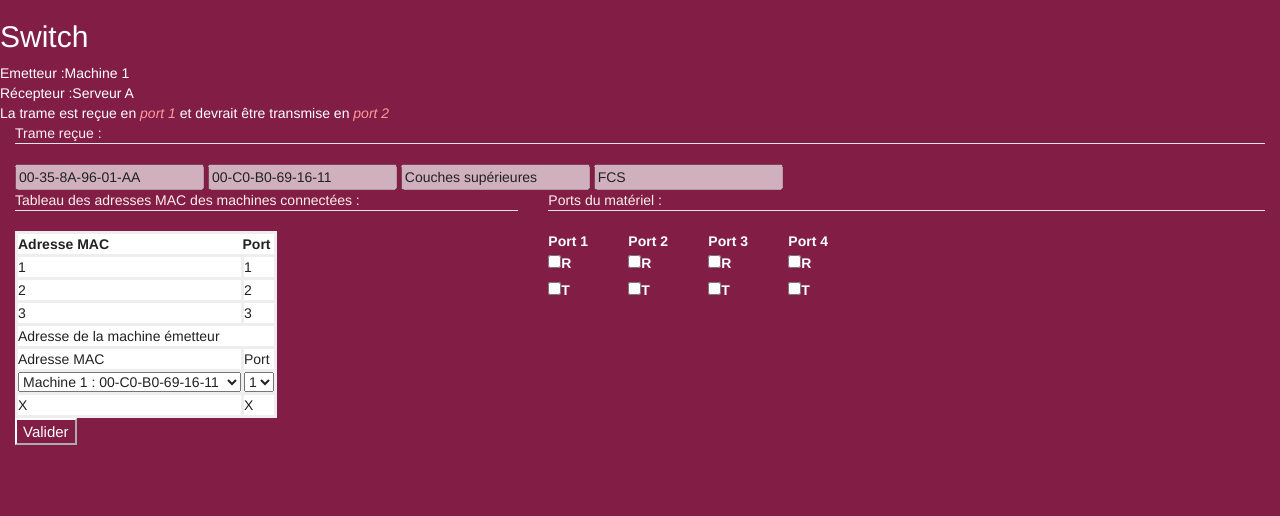
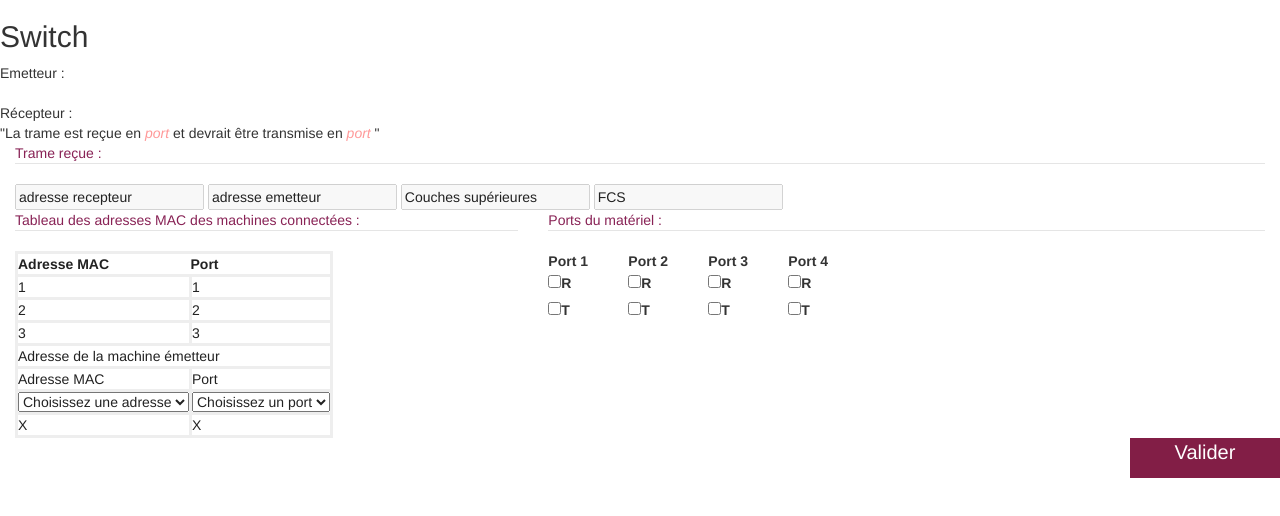
Before and after one commit to Vitosha-Inc/switch-hub, a plain HTML site: page dossier/affichage--html/switch.html in a window 1280 px wide. Drawn offline with nearby package versions, Linux system fonts and the light colour scheme.

Commit message:
renamed:    action.js -> Ressources de travail/action.js 	renamed:    cas_usage.JPG -> Ressources de travail/cas_usage.JPG 	renamed:    index.html -> Ressources de travail/index.html 	renamed:    projet-debut.html -> Ressources de travail/projet-debut.html 	renamed:    switch-hub-0.jpg -> Ressources de travail/switch-hub-0.jpg 	renamed:    switch-hub-1.jpg -> Ressources de travail/switch-hub-1.jpg 	renamed:    switch-hub-2.jpg -> Ressources de travail/switch-hub-2.jpg 	renamed:    switch-hub-3.jpg -> Ressources de travail/switch-hub-3.jpg 	renamed:    switch-hub-4.jpg -> Ressources de travail/switch-hub-4.jpg 	renamed:    switch-hub-5.jpg -> Ressources de travail/switch-hub-5.jpg 	renamed:    switch-hub-6.jpg -> Ressources de travail/switch-hub-6.jpg 	renamed:    switch-hub-7.jpg -> Ressources de travail/switch-hub-7.jpg 	renamed:    switch-hub-8.jpg -> Ressources de travail/switch-hub-8.jpg 	renamed:    switch-hub-9.jpg -> Ressources de travail/switch-hub-9.jpg 	renamed:    testemission.html -> Ressources de travail/testemission.html 	renamed:    testswitch.html -> Ressources de travail/testswitch.html 	modified:   dossier/affichage--html/switch.html 	modified:   dossier/gestion--js/faire-exercice-backup.js 	modified:   dossier/gestion--js/faire-exercice.js

```diff
--- a/dossier/affichage--html/switch.html
+++ b/dossier/affichage--html/switch.html
@@ -6,10 +6,10 @@
 	<link rel="stylesheet" href="https://maxcdn.bootstrapcdn.com/bootstrap/3.3.5/css/bootstrap.min.css">
 	<script src="https://maxcdn.bootstrapcdn.com/bootstrap/3.3.6/js/bootstrap.min.js"></script>
 	<style>
-	body {
+	<!---body {
 	background-color:#821e46;
 	color:white;
-	}
+	}-->
 
 	input{
 	color:#222;
@@ -34,15 +34,27 @@
 	}
 
 	legend{
-	color:#fee;
+	color:#825;
 	font-size:14px;
 	}
 
-	input[type=submit]{
+	#validerSwitch {
 	background-color:#821e46;
 	border-color:white;
 	color:white;
-	font-size:15px;
+	font-size:20px;
+	width:150px;
+	float:right;
+	text-align:center;
+	vertical-align:middle;
+	height:40px;
+	}
+
+	#validerSwitch:hover {
+	background-color:#A43f68;
+	border:white;
+	color:white;
+	font-size:20px;
 	}
 
 	span{
@@ -53,16 +65,18 @@
 </head>
 <body>
 <div id="machine">
-<h2>Switch</h2>
+<h2>Switch</h2>Emetteur :<div id="emetteur"></div></br>Récepteur :<div id="recepteur"></div>
 </div>
 
-<div id="infos"></div><!--- Div provisoire pour indiquer le chemin de la trame --->
+<div id="infos">"La trame est reçue en <span>port <span id="portEmInfo"></span> </span> et devrait être transmise en <span>port <span id="portReInfo"></span> </span>"</div><!--- Div provisoire pour indiquer le chemin de la trame --->
+<div id="eltPreDiv" style="visibility:hidden;"></div>
+<div id="eltSuiDiv" style="visibility:hidden;"></div>
 
 <div id="trame" class="col-lg-12 col-xs-12">
 <form id="trameRec">
 <legend>Trame reçue : </legend>
-<input type="text" id="recepteur" disabled="disabled" value="adresse recepteur"></input>
-<input type="text" id="emetteur" disabled="disabled" value="adresse emetteur"></input>
+<input type="text" id="recepteurAdresse" disabled="disabled" value="adresse recepteur"></input>
+<input type="text" id="emetteurAdresse" disabled="disabled" value="adresse emetteur"></input>
 <input type="text" disabled="disabled" value="Couches supérieures"></input>
 <input type="text" disabled="disabled" value="FCS"></input>
 </form>
@@ -83,17 +97,19 @@
 <tr><td>Adresse MAC</td>
 <td>Port</td></tr>
 <td><select name='emetteurSwitch' id="emetteurSwitch">
-	<option value="Machine 1">Machine 1 : 00-C0-B0-69-16-11</option>
-	<option value="Machine 2">Machine 2 : 00-C0-B0-08-31-22</option>
-	<option value="Machine 3">Machine 3 : 00-10-2B-88-00-33</option>
-	<option value="Machine 4">Machine 4 : 00-00-48-24-E5-44</option>
-	<option value="Machine 5">Machine 5 : 00-AA-00-95-A0-55</option>
-	<option value="Machine 6">Machine 6 : 00-F0-00-6A-11-66</option>
-	<option value="Serveur A">Serveur A : 00-35-8A-96-01-AA</option>
-	<option value="Serveur B">Serveur B : 02-35-5A-66-64-BB</option>
-	<option value="Broadcast">Broadcast : FF-FF-FF-FF-FF-FF</option>
+	<option value="defaut">Choisissez une adresse</option>
+	<option value="client_0">client_0 MAC :</option>
+	<option value="client_1">client_1 MAC :</option>
+	<option value="client_2">client_2 MAC :</option>
+	<option value="client_3">client_3 MAC :</option>
+	<!--<option value="Machine 5">Machine 5 : 00-AA-00-95-A0-55</option>
+	<option value="Machine 6">Machine 6 : 00-F0-00-6A-11-66</option>-->
+	<option value="serveur_0">serveur_0 MAC :</option>
+	<option value="serveur_1">serveur_1 MAC :</option>
+	<!--<option value="Broadcast">Broadcast : FF-FF-FF-FF-FF-FF</option>-->
 </select></td>
 <td><select name='port' id="port">
+	<option value="defaut">Choisissez un port</option>
 	<option value="1">1</option>
 	<option value="2">2</option>
 	<option value="3">3</option>
@@ -125,22 +141,22 @@
 </tr>
 </table>
 </div>
-
-<form class="col-lg-12 col-xs-12">
-<input type="submit" id="validerSwitch" name="valider_switch" value="Valider"/>
-</form>
+<div style="clear:both;"></div>
+<div class="col-lg-8 col-xs-8" id="validerSwitch">
+Valider
+</div>
 
 <script type="text/javascript">
-//Emetteur-Récepteur qui sera défini par le sujet de l'exercice
-var nomEm = "Machine 1";
-var nomRe = "Serveur A";
-
+//Sera modifié par le XML, juste à titre d'indication pour l'instant
 var adrEm = "00-C0-B0-69-16-11";
 var adrRe = "00-35-8A-96-01-AA";
 
-var portRe = "2";
-var portEm = "1";
+var portRe;
+var portEm;
+var nC;
 
+var eltPre;
+var eltSui;
 
 //Test Afficher ce qui doit être checked
 //reception
@@ -156,11 +172,31 @@ var tabProp = new Array;//Valeurs proposées par l'utilisateur
 
 
 $(document).ready(function() {
+eltPre = document.getElementById("eltPreDiv").textContent;
+eltSui = document.getElementById("eltSuiDiv").textContent;
+//Connaitre les ports de reception/transmission
+console.log("eltPre = "+document.getElementById("eltPreDiv").textContent);//debug
+console.log("eltSui = "+document.getElementById("eltSuiDiv").textContent);//debug
+for(var lol=0;lol<sw0.ports.length;lol++){
+nC = sw0.ports[lol].getConnexion().nom;
+console.log("nC = "+nC);//debug
+if(nC==document.getElementById("eltPreDiv").textContent){portRe=lol+1;
+console.log("portRe = "+portRe);//debug
+}
+else if(nC==document.getElementById("eltSuiDiv").textContent){portEm=lol+1;
+console.log("portEm = "+portEm);//debug
+}
+}
+
+
 //Partie qui sera intégrée dans la sidebar
-document.getElementById("machine").innerHTML="<h2>Switch</h2>Emetteur :"+nomEm+"</br>Récepteur :"+nomRe;
-document.getElementById("infos").innerHTML="La trame est reçue en <span>port "+portEm+"</span> et devrait être transmise en <span>port "+portRe+"</span>";
-document.getElementById("emetteur").setAttribute("value",adrEm);
-document.getElementById("recepteur").setAttribute("value",adrRe);
+//document.getElementById("machine").innerHTML="<h2>Switch</h2>Emetteur :"+nomEm+"</br>Récepteur :"+nomRe;
+document.getElementById("portEmInfo").innerHTML=portEm;
+document.getElementById("portReInfo").innerHTML=portRe;
+document.getElementById("emetteurAdresse").setAttribute("value",adrEm);
+document.getElementById("recepteurAdresse").setAttribute("value",adrRe);
+
+
 
 //Tableau contenant les ports et la valeur attendue
 for(var i=0;i<8;i++){
@@ -186,6 +222,8 @@ console.log(document.getElementsByName("valPorts")[k].value+" : "+document.getEl
 
 document.getElementById("ports").onclick=function(){(console.log("click!"))};//debug
 
+
+<!------------------------VALIDATION DU SWITCH--------------------------------------!>
 function validerSwitch(e){
 e.preventDefault();
 
@@ -212,8 +250,16 @@ erreur++;
 }
 //---
 
+/*---TEST DE VALIDATION---*/
 //On teste si l'adresse MAC est bonne, si le port de réception est le bon et s'il n'y a pas d'erreurs pour le tableau des ports
 var message;
+
+//Emetteur-Récepteur qui sera défini par le sujet de l'exercice
+var nomEm = document.getElementById("emetteur").innerText;
+var nomRe = document.getElementById("recepteur").innerText;
+
+console.log("emetteurSwitch.value = "+emetteurSwitch.value);
+console.log("nomEm = "+nomEm);
 if(emetteurSwitch.value==nomEm && port.value==portEm && erreur==0){
 console.log("ok");
 message = "Ok -> étape suivante";
--- a/dossier/gestion--js/faire-exercice.js
+++ b/dossier/gestion--js/faire-exercice.js
@@ -21,9 +21,7 @@ console.log (c);//debug
 //plus tard ces machines peuvent etre rassemblees dans un tableau
 var nbrClients = 4,
 	nbrHubs = 2,
-	nbrPortsHub = 4,
 	nbrSwitches = 1,
-	nbrPortsSwitch = 4,
 	nbrServeurs = 2,
 	adressesMAC = new Array(nbrClients + nbrServeurs),
 	//hubs = new Array(nbrHubs),
@@ -113,7 +111,7 @@ function faireExercice(evt){
 	emetteur = document.getElementById(sujet[0].getNom());
 	recepteur = document.getElementById(sujet[1].getNom());
 	console.log(emetteur, recepteur);//debug
-	emetteur.addEventListener("mouseover", styleMouseOver);//cela ne marche pas - il n'attache pas les écouteurs d'événements
+	emetteur.addEventListener("mouseover", styleMouseOver);//cela ne marche pas
 	emetteur.addEventListener("mouseout", styleMouseOut);
 
 	emetteur.addEventListener("click", emettre);
@@ -387,8 +385,6 @@ function recevoirTrame(evt){
 	recepteur.removeEventListener("mouseout", styleMouseOut);
 	recepteur.removeEventListener("click", recevoirTrame);
 	window.alert(avancee);
-
-	// pour commencer un autre sujet (mais cela ne marche pas encore)
 	/*if(ctrlSujets != nbrSujets)
 		refaireExercice();
 	else{
```
Also changed, not shown: dossier/gestion--js/faire-exercice-backup.js (+31 -1 lines), Ressources de travail/action.js (renamed from action.js), Ressources de travail/cas_usage.JPG (renamed from cas_usage.JPG), Ressources de travail/index.html (renamed from index.html), Ressources de travail/projet-debut.html (renamed from projet-debut.html), Ressources de travail/switch-hub-0.jpg (renamed from switch-hub-0.jpg), Ressources de travail/switch-hub-1.jpg (renamed from switch-hub-1.jpg), Ressources de travail/switch-hub-2.jpg (renamed from switch-hub-2.jpg), Ressources de travail/switch-hub-3.jpg (renamed from switch-hub-3.jpg), Ressources de travail/switch-hub-4.jpg (renamed from switch-hub-4.jpg), Ressources de travail/switch-hub-5.jpg (renamed from switch-hub-5.jpg), Ressources de travail/switch-hub-6.jpg (renamed from switch-hub-6.jpg), Ressources de travail/switch-hub-7.jpg (renamed from switch-hub-7.jpg), Ressources de travail/switch-hub-8.jpg (renamed from switch-hub-8.jpg), 3 more files.
